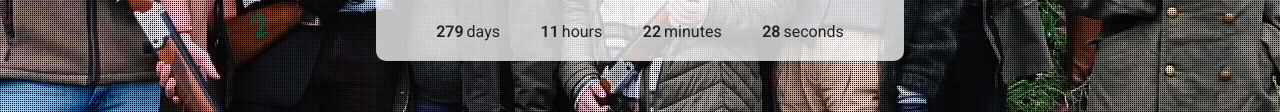
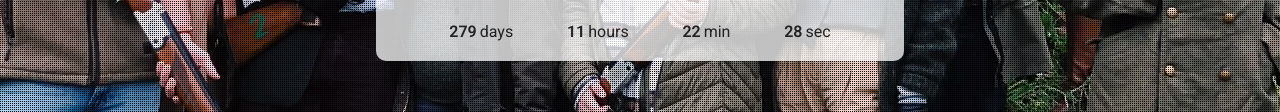
Before and after one commit to robiningelbrecht/queeste-der-vriendscap, a plain HTML site: page index.html in a window 1280 px wide. Shown: the part 415-527 px from the top of the page. Drawn offline with Linux system fonts and the light colour scheme.

Commit message:
Use abbreviations

```diff
--- a/index.html
+++ b/index.html
@@ -39,6 +39,12 @@
           year: 2023,
           month: 1,
           day: 27,
+          words: {
+                days: { singular: 'day', plural: 'days' },
+                hours: { singular: 'hour', plural: 'hours' },
+                minutes: { singular: 'min', plural: 'min' },
+                seconds: { singular: 'sec', plural: 'sec' }
+            },
         });
   </script>
 </body>
```
